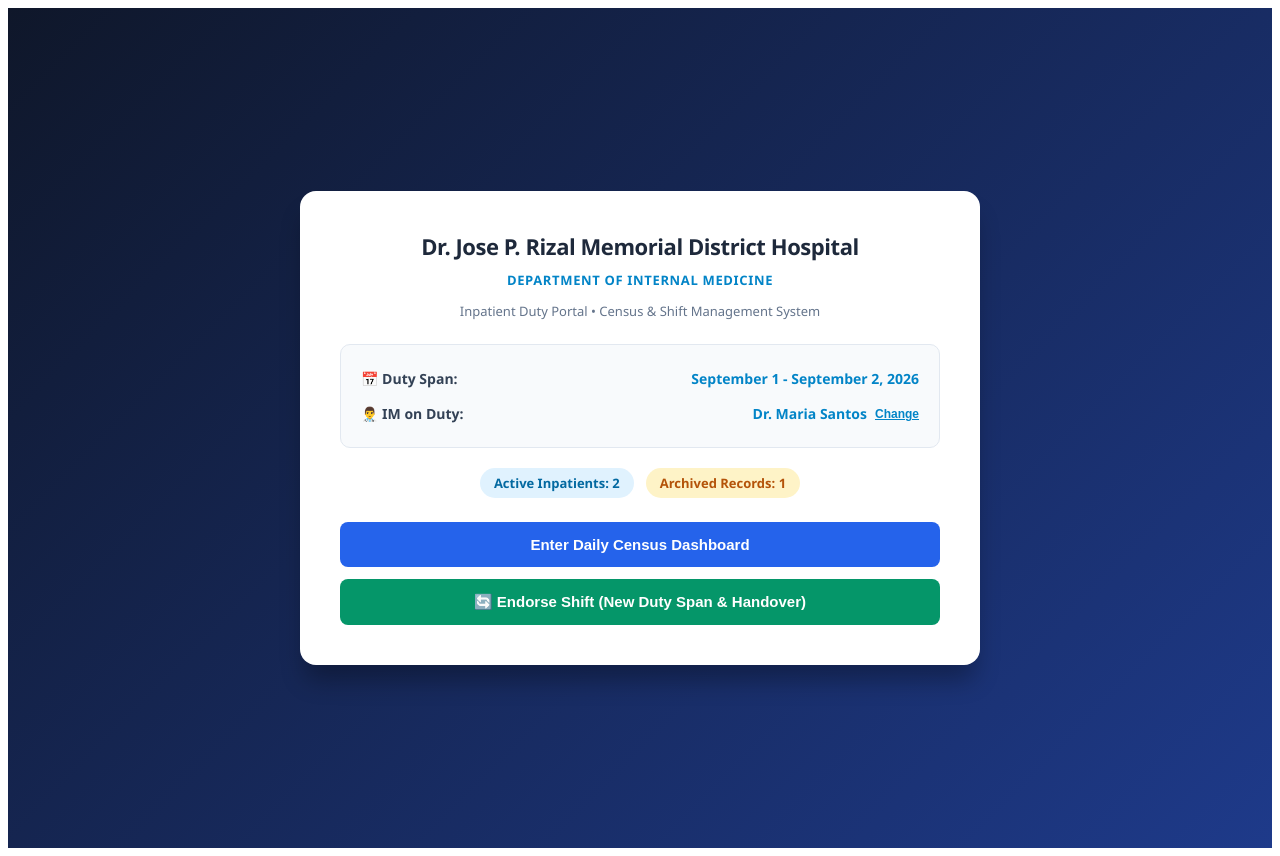
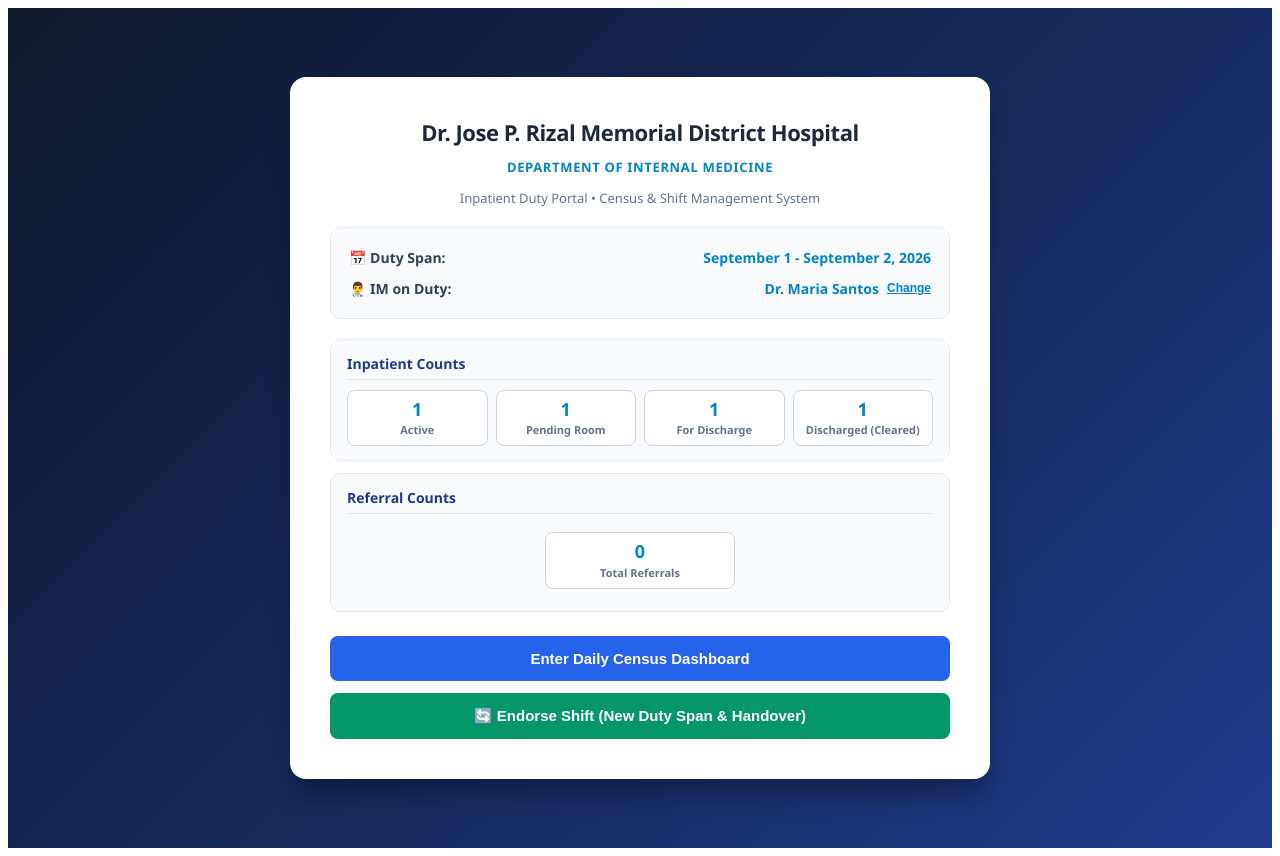
Before and after one commit to tdvsmd-droid/hospital-census, a React (Vite) app: page / in a window 1280 px wide. Built offline with nearby package versions, Linux system fonts and the light colour scheme.

Commit message:
Fixing Home Splash format

```diff
--- a/src/App.jsx
+++ b/src/App.jsx
@@ -612,6 +612,13 @@ export default function App() {
   const imPatientsList = filteredPatients.filter(p => !p.isReferral);
   const referralPatientsList = filteredPatients.filter(p => p.isReferral);
 
+  // Home Splash Metrics Calculation
+  const splashActiveCount = patients.filter(p => p.wardRoom !== 'Pending Room Assignment' && !p.isReferral).length;
+  const splashPendingRoomCount = patients.filter(p => p.wardRoom === 'Pending Room Assignment').length;
+  const splashForDischargeCount = patients.filter(p => p.status === 'MGH' || p.status === 'For Discharge').length;
+  const splashDischargedCount = dischargedArchive.filter(rec => !rec.isSnapshot).length;
+  const splashReferralCount = patients.filter(p => p.isReferral || isReferralLocation(p.wardRoom)).length;
+
   // Archive Filtering Logic
   const matchingSnapshots = dischargedArchive.filter(rec => rec.isSnapshot && rec.admissionPeriod.toLowerCase().includes(dutyDateQuery.toLowerCase()));
 
@@ -699,9 +706,39 @@ export default function App() {
             </div>
           </div>
 
-          <div style={styles.badgeContainer}>
-            <span style={styles.badge}>Active Inpatients: {patients.length}</span>
-            <span style={styles.badgeArchive}>Archived Records: {dischargedArchive.length}</span>
+          {/* Updated Splash Count Panels */}
+          <div style={styles.splashMetricsSection}>
+            <div style={styles.splashMetricBox}>
+              <h4 style={styles.splashMetricHeader}>Inpatient Counts</h4>
+              <div style={styles.splashMetricGrid}>
+                <div style={styles.splashMetricItem}>
+                  <span style={styles.splashMetricNum}>{splashActiveCount}</span>
+                  <span style={styles.splashMetricLabel}>Active</span>
+                </div>
+                <div style={styles.splashMetricItem}>
+                  <span style={styles.splashMetricNum}>{splashPendingRoomCount}</span>
+                  <span style={styles.splashMetricLabel}>Pending Room</span>
+                </div>
+                <div style={styles.splashMetricItem}>
+                  <span style={styles.splashMetricNum}>{splashForDischargeCount}</span>
+                  <span style={styles.splashMetricLabel}>For Discharge</span>
+                </div>
+                <div style={styles.splashMetricItem}>
+                  <span style={styles.splashMetricNum}>{splashDischargedCount}</span>
+                  <span style={styles.splashMetricLabel}>Discharged (Cleared)</span>
+                </div>
+              </div>
+            </div>
+
+            <div style={styles.splashMetricBox}>
+              <h4 style={styles.splashMetricHeader}>Referral Counts</h4>
+              <div style={{ display: 'flex', justifyContent: 'center', alignItems: 'center', padding: '8px 0' }}>
+                <div style={styles.splashMetricItemSingle}>
+                  <span style={styles.splashMetricNum}>{splashReferralCount}</span>
+                  <span style={styles.splashMetricLabel}>Total Referrals</span>
+                </div>
+              </div>
+            </div>
           </div>
 
           <div style={{ display: 'flex', flexDirection: 'column', gap: '12px' }}>
@@ -1329,20 +1366,28 @@ export default function App() {
 
 const styles = {
   splashContainer: { display: 'flex', justifyContent: 'center', alignItems: 'center', minHeight: '100vh', background: 'linear-gradient(135deg, #0f172a 0%, #1e3a8a 100%)', fontFamily: 'Segoe UI, Tahoma, Geneva, Verdana, sans-serif', padding: '20px' },
-  splashCard: { background: '#ffffff', padding: '40px', borderRadius: '16px', textAlign: 'center', boxShadow: '0 20px 25px -5px rgba(0, 0, 0, 0.3)', maxWidth: '600px', width: '100%' },
+  splashCard: { background: '#ffffff', padding: '40px', borderRadius: '16px', textAlign: 'center', boxShadow: '0 20px 25px -5px rgba(0, 0, 0, 0.3)', maxWidth: '620px', width: '100%' },
   hospitalTitle: { color: '#1e293b', margin: '0 0 4px 0', fontSize: '22px', fontWeight: '800', letterSpacing: '-0.02em' },
   deptTitle: { color: '#0284c7', fontSize: '13px', fontWeight: '700', textTransform: 'uppercase', letterSpacing: '0.05em', marginBottom: '4px' },
-  portalSubtitle: { color: '#64748b', fontSize: '13px', fontWeight: '500', marginBottom: '24px' },
-  splashInfoBox: { background: '#f8fafc', border: '1px solid #e2e8f0', borderRadius: '10px', padding: '16px 20px', marginBottom: '20px', textAlign: 'left' },
-  infoRow: { display: 'flex', justifyContent: 'space-between', alignItems: 'center', padding: '8px 0', fontSize: '14px' },
+  portalSubtitle: { color: '#64748b', fontSize: '13px', fontWeight: '500', marginBottom: '20px' },
+  splashInfoBox: { background: '#f8fafc', border: '1px solid #e2e8f0', borderRadius: '10px', padding: '14px 18px', marginBottom: '20px', textAlign: 'left' },
+  infoRow: { display: 'flex', justifyContent: 'space-between', alignItems: 'center', padding: '6px 0', fontSize: '14px' },
   infoLabel: { fontWeight: '600', color: '#334155' },
   infoValue: { color: '#0284c7', fontWeight: '700' },
   physicianInput: { padding: '6px 10px', fontSize: '13px', border: '1px solid #cbd5e1', borderRadius: '6px', outline: 'none' },
   savePhysicianBtn: { background: '#10b981', color: 'white', border: 'none', padding: '6px 12px', borderRadius: '6px', fontSize: '12px', cursor: 'pointer', fontWeight: 'bold' },
   editPhysicianBtn: { background: 'none', border: 'none', color: '#0284c7', fontSize: '12px', cursor: 'pointer', textDecoration: 'underline', padding: 0, fontWeight: 'bold' },
-  badgeContainer: { display: 'flex', justifyContent: 'center', gap: '12px', marginBottom: '24px', flexWrap: 'wrap' },
-  badge: { background: '#e0f2fe', color: '#0369a1', padding: '6px 14px', borderRadius: '20px', fontSize: '13px', fontWeight: 'bold' },
-  badgeArchive: { background: '#fef3c7', color: '#b45309', padding: '6px 14px', borderRadius: '20px', fontSize: '13px', fontWeight: 'bold' },
+
+  // New splash metrics card layouts
+  splashMetricsSection: { display: 'flex', flexDirection: 'column', gap: '12px', marginBottom: '24px' },
+  splashMetricBox: { background: '#f8fafc', border: '1px solid #e2e8f0', borderRadius: '10px', padding: '14px 16px', textAlign: 'left' },
+  splashMetricHeader: { margin: '0 0 10px 0', fontSize: '14px', fontWeight: '700', color: '#1e3a8a', borderBottom: '1px solid #e2e8f0', paddingBottom: '6px' },
+  splashMetricGrid: { display: 'grid', gridTemplateColumns: 'repeat(4, 1fr)', gap: '8px', textAlign: 'center' },
+  splashMetricItem: { background: '#ffffff', border: '1px solid #cbd5e1', borderRadius: '8px', padding: '8px 4px', display: 'flex', flexDirection: 'column', alignItems: 'center' },
+  splashMetricItemSingle: { background: '#ffffff', border: '1px solid #cbd5e1', borderRadius: '8px', padding: '8px 24px', display: 'flex', flexDirection: 'column', alignItems: 'center', minWidth: '140px' },
+  splashMetricNum: { fontSize: '18px', fontWeight: '800', color: '#0284c7', lineHeight: '1.2' },
+  splashMetricLabel: { fontSize: '11px', fontWeight: '600', color: '#64748b', marginTop: '2px', textAlign: 'center' },
+
   enterButton: { background: '#2563eb', color: 'white', border: 'none', padding: '14px 20px', fontSize: '15px', borderRadius: '8px', cursor: 'pointer', fontWeight: 'bold', width: '100%' },
   endorseSplashButton: { background: '#059669', color: 'white', border: 'none', padding: '14px 20px', fontSize: '15px', borderRadius: '8px', cursor: 'pointer', fontWeight: 'bold', width: '100%' },
   admitNewButton: { background: '#2563eb', color: 'white', border: 'none', padding: '8px 14px', borderRadius: '6px', cursor: 'pointer', fontWeight: 'bold', fontSize: '13px' },
```
